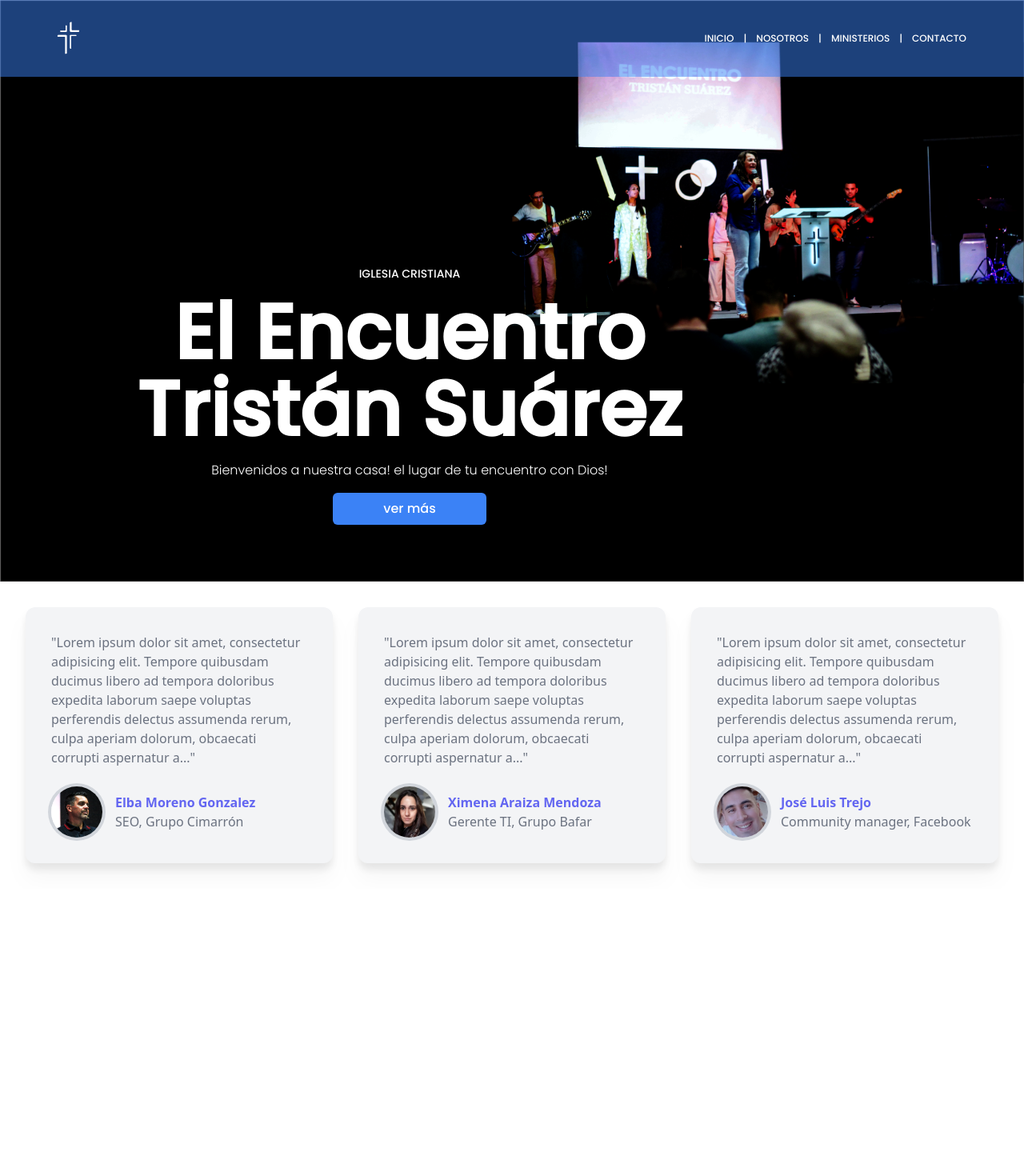
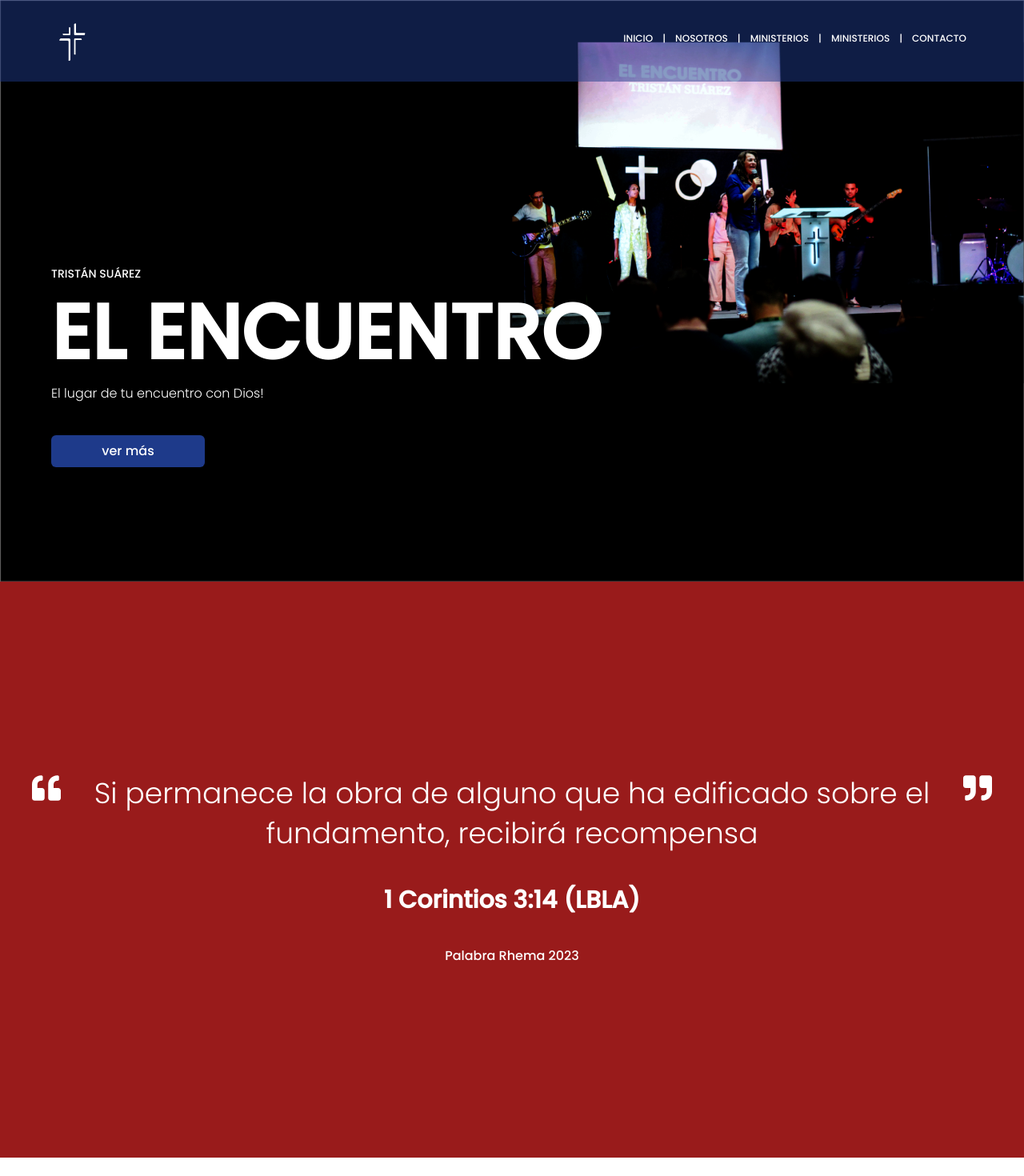
Before and after one commit to sebygalla/encuentro-tailwind, a React (Vite) app: page / in a window 1280 px wide. Shown: the top 1470 px of the page at 80% size. Before the commit the page ends 1111 px from the top, so only its background shows below. Built offline with nearby package versions, Linux system fonts and the light colour scheme.

Commit message:
commit dos

```diff
--- a/src/App.jsx
+++ b/src/App.jsx
@@ -1,6 +1,7 @@
 import Header from "./components/Barra de navegacion/Header";
 import Hero from "./components/Hero/Hero";
 import Testimonial from "../src/components/Testimonial/testimonial";
+import Rehma from "./components/rehma/Rehma";
 
 
 function App() {
@@ -8,6 +9,7 @@ function App() {
     <div>
       <Header/>
       <Hero/>
+      <Rehma/>
       <Testimonial/>
     </div>
   );
--- a/src/components/Barra de navegacion/Header.jsx
+++ b/src/components/Barra de navegacion/Header.jsx
@@ -8,17 +8,17 @@ const Header = () => {
   const [showMenu, setShowMenu] = useState(false);
 
   return (
-    <header className="item-center flex w-full justify-between fixed  p-4 xl:justify-end z-50  bg-blue-500/50">
+    <header className="item-center fixed z-50 flex w-full  justify-between bg-blue-900/50 p-4  xl:justify-end">
       {/* logotipo */}
       <div className="w-1/5 text-center xl:ml-10">
-        <img src={logoTipo} className="w-[60px] xl:w-[60px]" />
+        <img src={logoTipo} className="w-[70px] xl:w-[70px]" />
       </div>
 
       {/* navegacion */}
       <nav
-        className={`fixed h-full w-full font-['Poppins'] text-lg mr-6  uppercase text-white xl:static xl:text-[12px] ${
+        className={`fixed mr-6 h-full w-full font-['Poppins'] text-lg  uppercase text-white xl:static xl:text-[12px] ${
           showMenu ? "left-0" : "-left-full"
-        } top-0 z-50 flex flex-1 flex-col bg-blue-900 xl:bg-transparent  items-center justify-center xl:h-0 gap-6 p-8 transition-all duration-500  xl:flex-row xl:justify-end xl:gap-3`}>
+        } top-0 z-50 flex flex-1 flex-col items-center justify-center  gap-6 bg-blue-900 p-8 transition-all duration-500 xl:h-0 xl:flex-row  xl:justify-end xl:gap-3 xl:bg-transparent`}>
         <a href="#" className=" ">
           inicio
         </a>
@@ -38,9 +38,14 @@ const Header = () => {
         <span className="hidden xl:block">|</span>
 
         <a href="#" className="">
+          ministerios
+        </a>
+
+        <span className="hidden xl:block">|</span>
+
+        <a href="#" className="">
           contacto
         </a>
-
       </nav>
 
       {/* open and close hamburguer */}
@@ -49,7 +54,6 @@ const Header = () => {
           setShowMenu(!showMenu);
         }}
         className="z-50 text-3xl text-white xl:hidden">
-
         {showMenu ? <BsX /> : <BsJustifyRight />}
       </button>
     </header>
--- a/src/components/Testimonial/testimonial.jsx
+++ b/src/components/Testimonial/testimonial.jsx
@@ -6,8 +6,8 @@ const Testimonial = () => {
   return (
     <div className="w-full grid grid-cols-1 md:grid-cols-2 lg:grid-cols-3 items-center gap-8 p-8">
 {/* Testimonio */}
-  <div className="flex flex-col gap-6 bg-gray-100 p-8 rounded-xl drop-shadow-xl">
-    <p className="text-gray-500">
+  <div className="flex flex-col gap-6 bg-blue-600 p-8 rounded-xl drop-shadow-xl">
+    <p className="text-white">
       "Lorem ipsum dolor sit amet, consectetur adipisicing elit. Tempore
       quibusdam ducimus libero ad tempora doloribus expedita laborum
       saepe voluptas perferendis delectus assumenda rerum, culpa aperiam
@@ -16,19 +16,19 @@ const Testimonial = () => {
     <div className="flex items-center gap-4">
       <img
         src={Javier}
-        className="w-16 h-16 object-cover rounded-full ring-4 ring-gray-300"
+        className="w-16 h-16 object-cover rounded-full ring-4 ring-white"
       />
       <div>
-        <h3 className="text-indigo-500 font-bold">
-          Elba Moreno Gonzalez
+        <h3 className="text-indigo-200 font-bold">
+          Pastor Javier Corsi
         </h3>
-        <p className="text-gray-500 font-medium">SEO, Grupo Cimarrón</p>
+        <p className="text-gray-400 font-medium">Pastor, Iglesia El Encuentro</p>
       </div>
     </div>
   </div>
 
   {/* Testimonio */}
-  <div className="flex flex-col gap-6 bg-gray-100 p-8 rounded-xl drop-shadow-xl">
+  <div className="flex flex-col gap-6 bg-gray-300 p-8 rounded-xl drop-shadow-xl">
     <p className="text-gray-500">
       "Lorem ipsum dolor sit amet, consectetur adipisicing elit. Tempore
       quibusdam ducimus libero ad tempora doloribus expedita laborum
@@ -38,22 +38,22 @@ const Testimonial = () => {
     <div className="flex items-center gap-4">
       <img
         src={Nadia}
-        className="w-16 h-16 object-cover rounded-full ring-4 ring-gray-300"
+        className="w-16 h-16 object-cover rounded-full ring-4 ring-white"
       />
       <div>
-        <h3 className="text-indigo-500 font-bold">
-          Ximena Araiza Mendoza
+        <h3 className="text-indigo-600 font-bold">
+          Nadia Saballa
         </h3>
         <p className="text-gray-500 font-medium">
-          Gerente TI, Grupo Bafar
+          Miembro Iglesia El Encuentro
         </p>
       </div>
     </div>
   </div>
 
     {/* Testimonio */}
-  <div className="flex flex-col gap-6 bg-gray-100 p-8 rounded-xl drop-shadow-xl">
-    <p className="text-gray-500">
+  <div className="flex flex-col gap-6 bg-red-800 p-8 rounded-xl drop-shadow-xl">
+    <p className="text-white">
       "Lorem ipsum dolor sit amet, consectetur adipisicing elit. Tempore
       quibusdam ducimus libero ad tempora doloribus expedita laborum
       saepe voluptas perferendis delectus assumenda rerum, culpa aperiam
@@ -65,9 +65,9 @@ const Testimonial = () => {
         className="w-16 h-16 object-cover rounded-full ring-4 ring-gray-300"
       />
       <div>
-        <h3 className="text-indigo-500 font-bold">José Luis Trejo</h3>
-        <p className="text-gray-500 font-medium">
-          Community manager, Facebook
+        <h3 className="text-gray-100 font-bold">Angel Sayago</h3>
+        <p className="text-gray-300 font-medium">
+          Miembro y lider Iglesia El Encuentro
         </p>
       </div>
     </div>
--- a/src/components/Titulo/Titulo.jsx
+++ b/src/components/Titulo/Titulo.jsx
@@ -1,16 +1,16 @@
 const HeroTitle = () => {
   return (
-    <section className=" absolute top-[40%] px-8 py-3 text-white md:top-[20%] xl:top-[40%] xl:ml-8">
-      <div className="grid  max-w-4xl grid-cols-1 gap-2 font-['Poppins'] xl:gap-4 text-center">
-        <h2 className="text-sm font-medium uppercase">Iglesia Cristiana</h2>
+    <section className=" absolute top-[55%] px-8 py-3 text-white md:top-[15%] xl:top-[40%] xl:ml-8">
+      <div className="grid  max-w-4xl grid-cols-1 gap-0 font-['Poppins'] md:gap-0 xl:gap-4 text-center md:text-left">
+        <h2 className="text-sm font-medium uppercase">tristán suárez</h2>
 
-        <h1 className="text-3xl font-bold xl:text-8xl">
-          El Encuentro Tristán Suárez
+        <h1 className="text-[45px] font-bold xl:text-8xl">
+          EL ENCUENTRO
         </h1>
         <p className="font-light">
-          Bienvenidos a nuestra casa! el lugar de tu encuentro con Dios!{" "}
+          El lugar de tu encuentro con Dios!
         </p>
-        <button className="text-md mx-auto w-48 rounded-md px-4 py-2  bg-blue-500">
+        <button className="text-md mt-6 xl:ml-0 md:ml-0 mx-auto w-48 rounded-md px-4 py-2  bg-blue-900">
           ver más
         </button>
       </div>
--- /dev/null
+++ b/src/components/rehma/Rehma.jsx
@@ -0,0 +1,22 @@
+import { FaQuoteLeft, FaQuoteRight  } from "react-icons/fa";
+
+function Rehma() {
+  return (
+    <div className="mx-auto grid h-[90vh] gap-1 bg-red-800 p-10  text-center font-['Poppins'] text-white xl:grid-cols-1">
+      <div className="flex flex-col items-center justify-center gap-10">
+
+        <p className="text-4xl font-light leading-[50px] relative">
+        <FaQuoteLeft className="absolute top-0 "/>
+          Si permanece la obra de alguno que ha edificado sobre el fundamento,
+          recibirá recompensa
+          <FaQuoteRight className="absolute top-0 right-0" />
+        </p>
+
+        <h3 className="text-3xl font-bold">1 Corintios 3:14 (LBLA)</h3>
+        <h4>Palabra Rhema 2023</h4>
+      </div>
+    </div>
+  );
+}
+
+export default Rehma;
```
Also changed, not shown: src/assets/image/portadaMobile.png.
